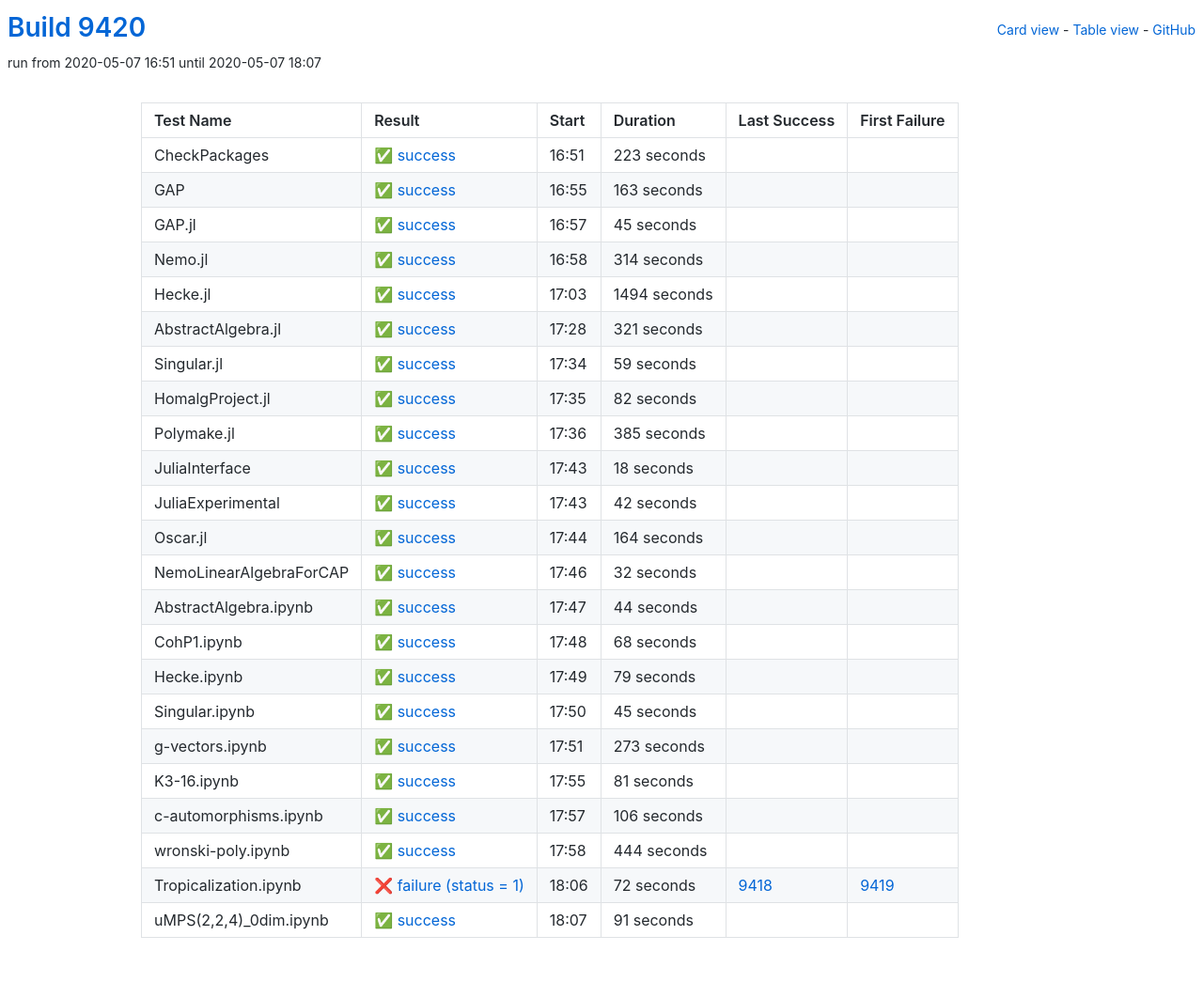
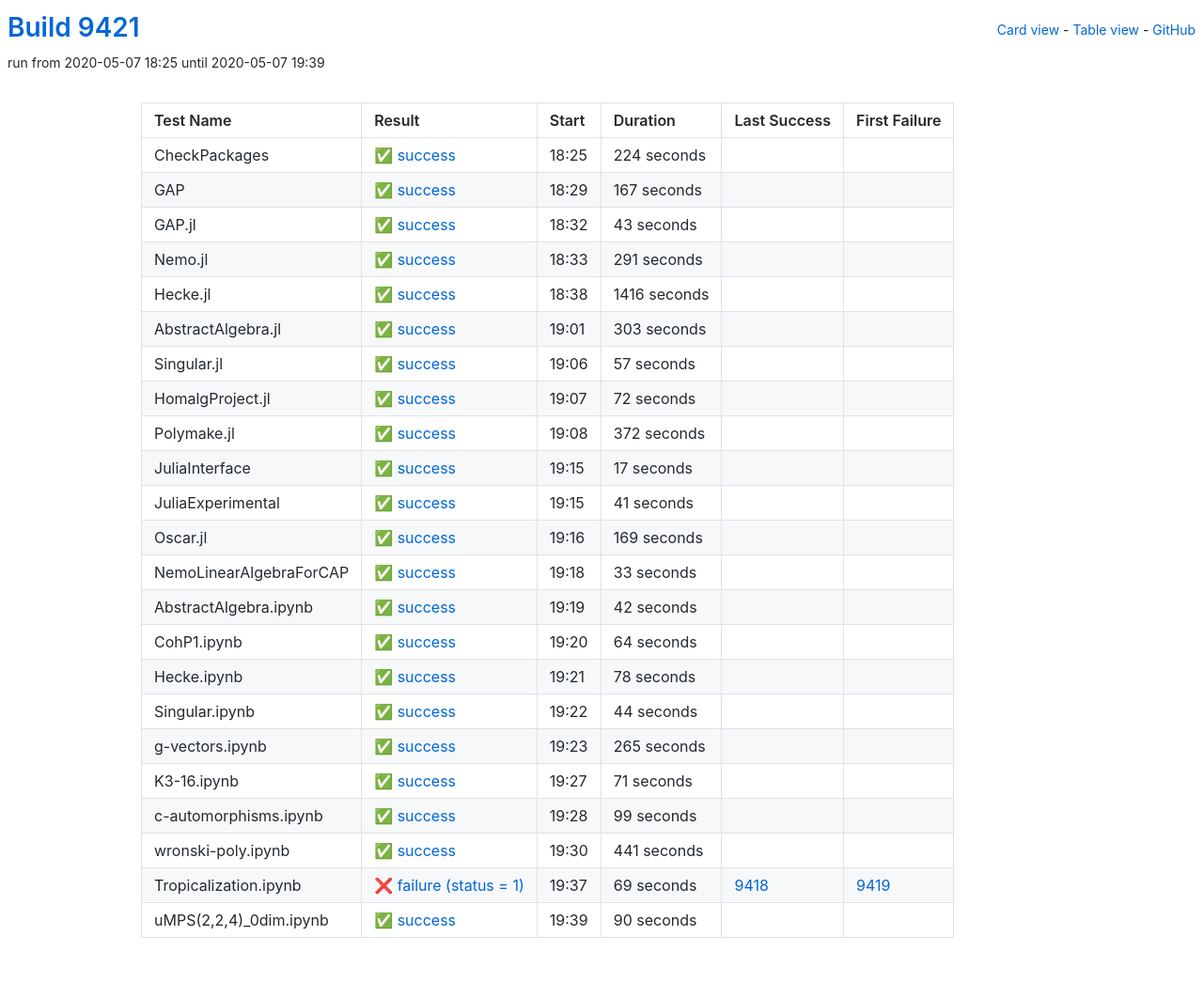
Before and after one commit to oscar-system/oscar-ci-status, a Jekyll site: the page built from table.html, in a window 1280 px wide. Shown: the whole page at 94% size. Built offline with Jekyll 4.4.1, drawn with Linux system fonts in a browser that asks for light colours.

Commit message:
Build 9421

```diff
--- a/_data/ci.yml
+++ b/_data/ci.yml
@@ -1,280 +1,280 @@
-build: 9420
-build_url: https://oscarci.mathematik.uni-kl.de/job/oscar/9420/
+build: 9421
+build_url: https://oscarci.mathematik.uni-kl.de/job/oscar/9421/
 job: oscar
 tests:
-- duration: 223
+- duration: 224
   exitcode: 0
   first_failure: false
   first_failure_url: null
   id: checkpackages
   last_success: false
   last_success_url: null
-  log: https://oscarci.mathematik.uni-kl.de/job/oscar/9420/artifact/logs/build-9420/CheckPackages.log
+  log: https://oscarci.mathematik.uni-kl.de/job/oscar/9421/artifact/logs/build-9421/CheckPackages.log
   name: CheckPackages
-  start: 2020-05-07 16:51
+  start: 2020-05-07 18:25
   status: success
   success: true
-- duration: 163
+- duration: 167
   exitcode: 0
   first_failure: false
   first_failure_url: null
   id: gap
   last_success: false
   last_success_url: null
-  log: https://oscarci.mathematik.uni-kl.de/job/oscar/9420/artifact/logs/build-9420/GAP.log
+  log: https://oscarci.mathematik.uni-kl.de/job/oscar/9421/artifact/logs/build-9421/GAP.log
   name: GAP
-  start: 2020-05-07 16:55
+  start: 2020-05-07 18:29
   status: success
   success: true
-- duration: 45
+- duration: 43
   exitcode: 0
   first_failure: false
   first_failure_url: null
   id: gap-jl
   last_success: false
   last_success_url: null
-  log: https://oscarci.mathematik.uni-kl.de/job/oscar/9420/artifact/logs/build-9420/GAP.jl.log
+  log: https://oscarci.mathematik.uni-kl.de/job/oscar/9421/artifact/logs/build-9421/GAP.jl.log
   name: GAP.jl
-  start: 2020-05-07 16:57
+  start: 2020-05-07 18:32
   status: success
   success: true
-- duration: 314
+- duration: 291
   exitcode: 0
   first_failure: false
   first_failure_url: null
   id: nemo-jl
   last_success: false
   last_success_url: null
-  log: https://oscarci.mathematik.uni-kl.de/job/oscar/9420/artifact/logs/build-9420/Nemo.jl.log
+  log: https://oscarci.mathematik.uni-kl.de/job/oscar/9421/artifact/logs/build-9421/Nemo.jl.log
   name: Nemo.jl
-  start: 2020-05-07 16:58
+  start: 2020-05-07 18:33
   status: success
   success: true
-- duration: 1494
+- duration: 1416
   exitcode: 0
   first_failure: false
   first_failure_url: null
   id: hecke-jl
   last_success: false
   last_success_url: null
-  log: https://oscarci.mathematik.uni-kl.de/job/oscar/9420/artifact/logs/build-9420/Hecke.jl.log
+  log: https://oscarci.mathematik.uni-kl.de/job/oscar/9421/artifact/logs/build-9421/Hecke.jl.log
   name: Hecke.jl
-  start: 2020-05-07 17:03
+  start: 2020-05-07 18:38
   status: success
   success: true
-- duration: 321
+- duration: 303
   exitcode: 0
   first_failure: false
   first_failure_url: null
   id: abstractalgebra-jl
   last_success: false
   last_success_url: null
-  log: https://oscarci.mathematik.uni-kl.de/job/oscar/9420/artifact/logs/build-9420/AbstractAlgebra.jl.log
+  log: https://oscarci.mathematik.uni-kl.de/job/oscar/9421/artifact/logs/build-9421/AbstractAlgebra.jl.log
   name: AbstractAlgebra.jl
-  start: 2020-05-07 17:28
+  start: 2020-05-07 19:01
   status: success
   success: true
-- duration: 59
+- duration: 57
   exitcode: 0
   first_failure: false
   first_failure_url: null
   id: singular-jl
   last_success: false
   last_success_url: null
-  log: https://oscarci.mathematik.uni-kl.de/job/oscar/9420/artifact/logs/build-9420/Singular.jl.log
+  log: https://oscarci.mathematik.uni-kl.de/job/oscar/9421/artifact/logs/build-9421/Singular.jl.log
   name: Singular.jl
-  start: 2020-05-07 17:34
+  start: 2020-05-07 19:06
   status: success
   success: true
-- duration: 82
+- duration: 72
   exitcode: 0
   first_failure: false
   first_failure_url: null
   id: homalgproject-jl
   last_success: false
   last_success_url: null
-  log: https://oscarci.mathematik.uni-kl.de/job/oscar/9420/artifact/logs/build-9420/HomalgProject.jl.log
+  log: https://oscarci.mathematik.uni-kl.de/job/oscar/9421/artifact/logs/build-9421/HomalgProject.jl.log
   name: HomalgProject.jl
-  start: 2020-05-07 17:35
+  start: 2020-05-07 19:07
   status: success
   success: true
-- duration: 385
+- duration: 372
   exitcode: 0
   first_failure: false
   first_failure_url: null
   id: polymake-jl
   last_success: false
   last_success_url: null
-  log: https://oscarci.mathematik.uni-kl.de/job/oscar/9420/artifact/logs/build-9420/Polymake.jl.log
+  log: https://oscarci.mathematik.uni-kl.de/job/oscar/9421/artifact/logs/build-9421/Polymake.jl.log
   name: Polymake.jl
-  start: 2020-05-07 17:36
+  start: 2020-05-07 19:08
   status: success
   success: true
-- duration: 18
+- duration: 17
   exitcode: 0
   first_failure: false
   first_failure_url: null
   id: juliainterface
   last_success: false
   last_success_url: null
-  log: https://oscarci.mathematik.uni-kl.de/job/oscar/9420/artifact/logs/build-9420/JuliaInterface.log
+  log: https://oscarci.mathematik.uni-kl.de/job/oscar/9421/artifact/logs/build-9421/JuliaInterface.log
   name: JuliaInterface
-  start: 2020-05-07 17:43
+  start: 2020-05-07 19:15
+  status: success
+  success: true
+- duration: 41
+  exitcode: 0
+  first_failure: false
+  first_failure_url: null
+  id: juliaexperimental
+  last_success: false
+  last_success_url: null
+  log: https://oscarci.mathematik.uni-kl.de/job/oscar/9421/artifact/logs/build-9421/JuliaExperimental.log
+  name: JuliaExperimental
+  start: 2020-05-07 19:15
+  status: success
+  success: true
+- duration: 169
+  exitcode: 0
+  first_failure: false
+  first_failure_url: null
+  id: oscar-jl
+  last_success: false
+  last_success_url: null
+  log: https://oscarci.mathematik.uni-kl.de/job/oscar/9421/artifact/logs/build-9421/Oscar.jl.log
+  name: Oscar.jl
+  start: 2020-05-07 19:16
+  status: success
+  success: true
+- duration: 33
+  exitcode: 0
+  first_failure: false
+  first_failure_url: null
+  id: nemolinearalgebraforcap
+  last_success: false
+  last_success_url: null
+  log: https://oscarci.mathematik.uni-kl.de/job/oscar/9421/artifact/logs/build-9421/NemoLinearAlgebraForCAP.log
+  name: NemoLinearAlgebraForCAP
+  start: 2020-05-07 19:18
   status: success
   success: true
 - duration: 42
   exitcode: 0
   first_failure: false
   first_failure_url: null
-  id: juliaexperimental
+  id: abstractalgebra-ipynb
   last_success: false
   last_success_url: null
-  log: https://oscarci.mathematik.uni-kl.de/job/oscar/9420/artifact/logs/build-9420/JuliaExperimental.log
-  name: JuliaExperimental
-  start: 2020-05-07 17:43
+  log: https://oscarci.mathematik.uni-kl.de/job/oscar/9421/artifact/logs/build-9421/AbstractAlgebra.ipynb.log
+  name: AbstractAlgebra.ipynb
+  start: 2020-05-07 19:19
   status: success
   success: true
-- duration: 164
+- duration: 64
   exitcode: 0
   first_failure: false
   first_failure_url: null
-  id: oscar-jl
+  id: cohp1-ipynb
   last_success: false
   last_success_url: null
-  log: https://oscarci.mathematik.uni-kl.de/job/oscar/9420/artifact/logs/build-9420/Oscar.jl.log
-  name: Oscar.jl
-  start: 2020-05-07 17:44
+  log: https://oscarci.mathematik.uni-kl.de/job/oscar/9421/artifact/logs/build-9421/CohP1.ipynb.log
+  name: CohP1.ipynb
+  start: 2020-05-07 19:20
   status: success
   success: true
-- duration: 32
+- duration: 78
   exitcode: 0
   first_failure: false
   first_failure_url: null
-  id: nemolinearalgebraforcap
+  id: hecke-ipynb
   last_success: false
   last_success_url: null
-  log: https://oscarci.mathematik.uni-kl.de/job/oscar/9420/artifact/logs/build-9420/NemoLinearAlgebraForCAP.log
-  name: NemoLinearAlgebraForCAP
-  start: 2020-05-07 17:46
+  log: https://oscarci.mathematik.uni-kl.de/job/oscar/9421/artifact/logs/build-9421/Hecke.ipynb.log
+  name: Hecke.ipynb
+  start: 2020-05-07 19:21
   status: success
   success: true
 - duration: 44
   exitcode: 0
   first_failure: false
   first_failure_url: null
-  id: abstractalgebra-ipynb
-  last_success: false
-  last_success_url: null
-  log: https://oscarci.mathematik.uni-kl.de/job/oscar/9420/artifact/logs/build-9420/AbstractAlgebra.ipynb.log
-  name: AbstractAlgebra.ipynb
-  start: 2020-05-07 17:47
-  status: success
-  success: true
-- duration: 68
-  exitcode: 0
-  first_failure: false
-  first_failure_url: null
-  id: cohp1-ipynb
-  last_success: false
-  last_success_url: null
-  log: https://oscarci.mathematik.uni-kl.de/job/oscar/9420/artifact/logs/build-9420/CohP1.ipynb.log
-  name: CohP1.ipynb
-  start: 2020-05-07 17:48
-  status: success
-  success: true
-- duration: 79
-  exitcode: 0
-  first_failure: false
-  first_failure_url: null
-  id: hecke-ipynb
-  last_success: false
-  last_success_url: null
-  log: https://oscarci.mathematik.uni-kl.de/job/oscar/9420/artifact/logs/build-9420/Hecke.ipynb.log
-  name: Hecke.ipynb
-  start: 2020-05-07 17:49
-  status: success
-  success: true
-- duration: 45
-  exitcode: 0
-  first_failure: false
-  first_failure_url: null
   id: singular-ipynb
   last_success: false
   last_success_url: null
-  log: https://oscarci.mathematik.uni-kl.de/job/oscar/9420/artifact/logs/build-9420/Singular.ipynb.log
+  log: https://oscarci.mathematik.uni-kl.de/job/oscar/9421/artifact/logs/build-9421/Singular.ipynb.log
   name: Singular.ipynb
-  start: 2020-05-07 17:50
+  start: 2020-05-07 19:22
   status: success
   success: true
-- duration: 273
+- duration: 265
   exitcode: 0
   first_failure: false
   first_failure_url: null
   id: g-vectors-ipynb
   last_success: false
   last_success_url: null
-  log: https://oscarci.mathematik.uni-kl.de/job/oscar/9420/artifact/logs/build-9420/g-vectors.ipynb.log
+  log: https://oscarci.mathematik.uni-kl.de/job/oscar/9421/artifact/logs/build-9421/g-vectors.ipynb.log
   name: g-vectors.ipynb
-  start: 2020-05-07 17:51
+  start: 2020-05-07 19:23
   status: success
   success: true
-- duration: 81
+- duration: 71
   exitcode: 0
   first_failure: false
   first_failure_url: null
   id: k3-16-ipynb
   last_success: false
   last_success_url: null
-  log: https://oscarci.mathematik.uni-kl.de/job/oscar/9420/artifact/logs/build-9420/K3-16.ipynb.log
+  log: https://oscarci.mathematik.uni-kl.de/job/oscar/9421/artifact/logs/build-9421/K3-16.ipynb.log
   name: K3-16.ipynb
-  start: 2020-05-07 17:55
+  start: 2020-05-07 19:27
   status: success
   success: true
-- duration: 106
+- duration: 99
   exitcode: 0
   first_failure: false
   first_failure_url: null
   id: c-automorphisms-ipynb
   last_success: false
   last_success_url: null
-  log: https://oscarci.mathematik.uni-kl.de/job/oscar/9420/artifact/logs/build-9420/c-automorphisms.ipynb.log
+  log: https://oscarci.mathematik.uni-kl.de/job/oscar/9421/artifact/logs/build-9421/c-automorphisms.ipynb.log
   name: c-automorphisms.ipynb
-  start: 2020-05-07 17:57
+  start: 2020-05-07 19:28
   status: success
   success: true
-- duration: 444
+- duration: 441
   exitcode: 0
   first_failure: false
   first_failure_url: null
   id: wronski-poly-ipynb
   last_success: false
   last_success_url: null
-  log: https://oscarci.mathematik.uni-kl.de/job/oscar/9420/artifact/logs/build-9420/wronski-poly.ipynb.log
+  log: https://oscarci.mathematik.uni-kl.de/job/oscar/9421/artifact/logs/build-9421/wronski-poly.ipynb.log
   name: wronski-poly.ipynb
-  start: 2020-05-07 17:58
+  start: 2020-05-07 19:30
   status: success
   success: true
-- duration: 72
+- duration: 69
   exitcode: 1
   first_failure: 9419
   first_failure_url: https://oscarci.mathematik.uni-kl.de/job/oscar/9419/
   id: tropicalization-ipynb
   last_success: 9418
   last_success_url: https://oscarci.mathematik.uni-kl.de/job/oscar/9418/
-  log: https://oscarci.mathematik.uni-kl.de/job/oscar/9420/artifact/logs/build-9420/Tropicalization.ipynb.log
+  log: https://oscarci.mathematik.uni-kl.de/job/oscar/9421/artifact/logs/build-9421/Tropicalization.ipynb.log
   name: Tropicalization.ipynb
-  start: 2020-05-07 18:06
+  start: 2020-05-07 19:37
   status: failure
   success: false
-- duration: 91
+- duration: 90
   exitcode: 0
   first_failure: false
   first_failure_url: null
   id: umps-2-2-4-0dim-ipynb
   last_success: false
   last_success_url: null
-  log: https://oscarci.mathematik.uni-kl.de/job/oscar/9420/artifact/logs/build-9420/uMPS-2-2-4-_0dim.ipynb.log
+  log: https://oscarci.mathematik.uni-kl.de/job/oscar/9421/artifact/logs/build-9421/uMPS-2-2-4-_0dim.ipynb.log
   name: uMPS(2,2,4)_0dim.ipynb
-  start: 2020-05-07 18:07
+  start: 2020-05-07 19:39
   status: success
   success: true
```
Also changed, not shown: README.md.
